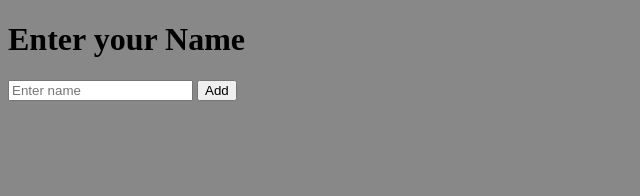
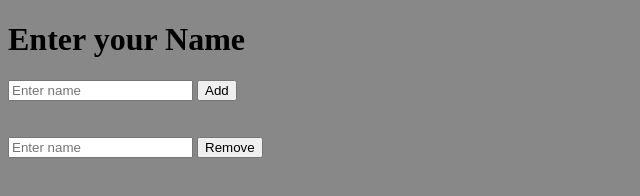
Before and after one commit to seema19/assignment, a website: page client/views/index.html in a window 1280 px wide. Shown: the whole page, without its empty margins (0-640 px from the left). Drawn offline with nearby package versions, Linux system fonts and the light colour scheme; some packages are replaced by stand-ins of ours; no server answers.

Commit message:
server updated

```diff
--- a/client/views/index.html
+++ b/client/views/index.html
@@ -22,7 +22,10 @@
 	<button type="submit">Add</button>
 	</form>
 	<br></br>
-
+	<form ng-submit="createMeetup()">
+	<input type="text" placeholder="Enter name" ng-model="meetupName"></input>
+	<button type="submit">Remove</button>
+	</form>
 	</div>
 	<script type="text/javascript" src="https://ajax.googleapis.com/ajax/libs/angularjs/1.2.16/angular.js"></script>
 	<script type="text/javascript" src="https://ajax.googleapis.com/ajax/libs/angularjs/1.2.16/angular-resource.js"></script>
```
